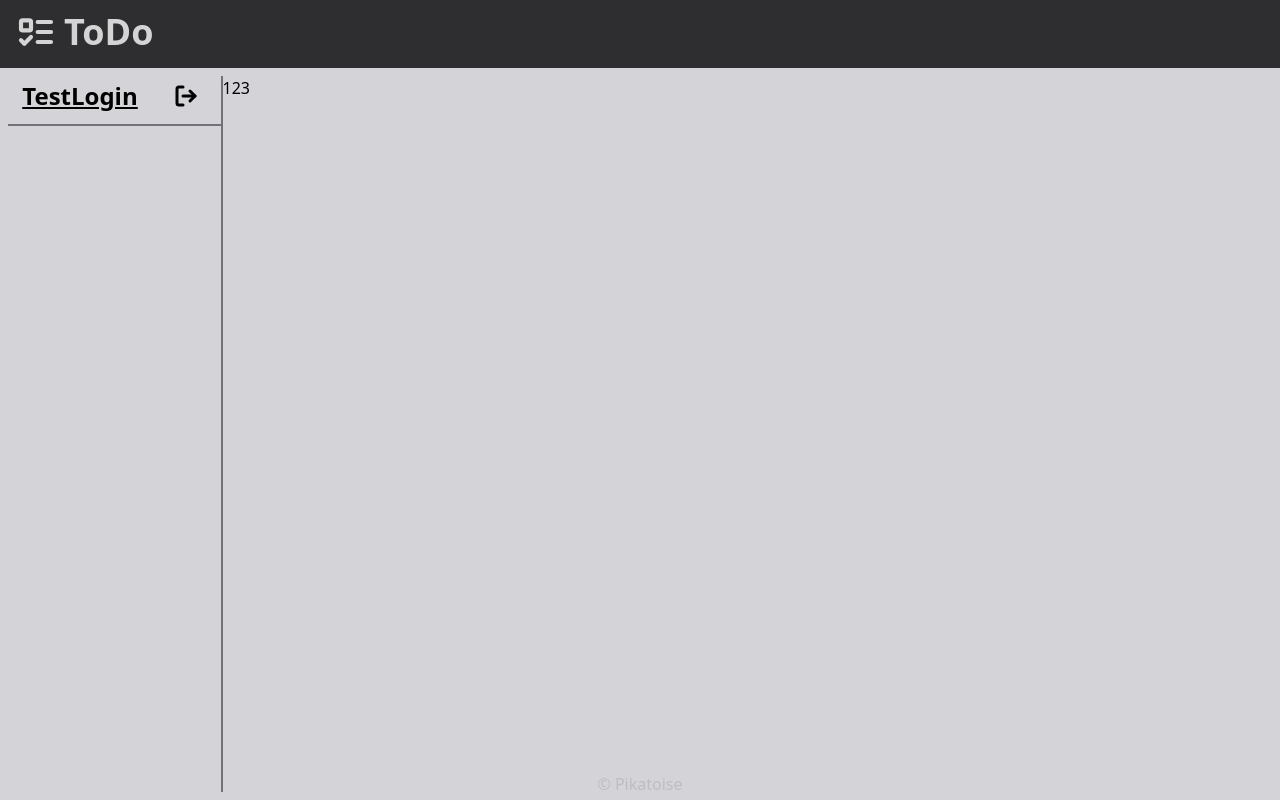
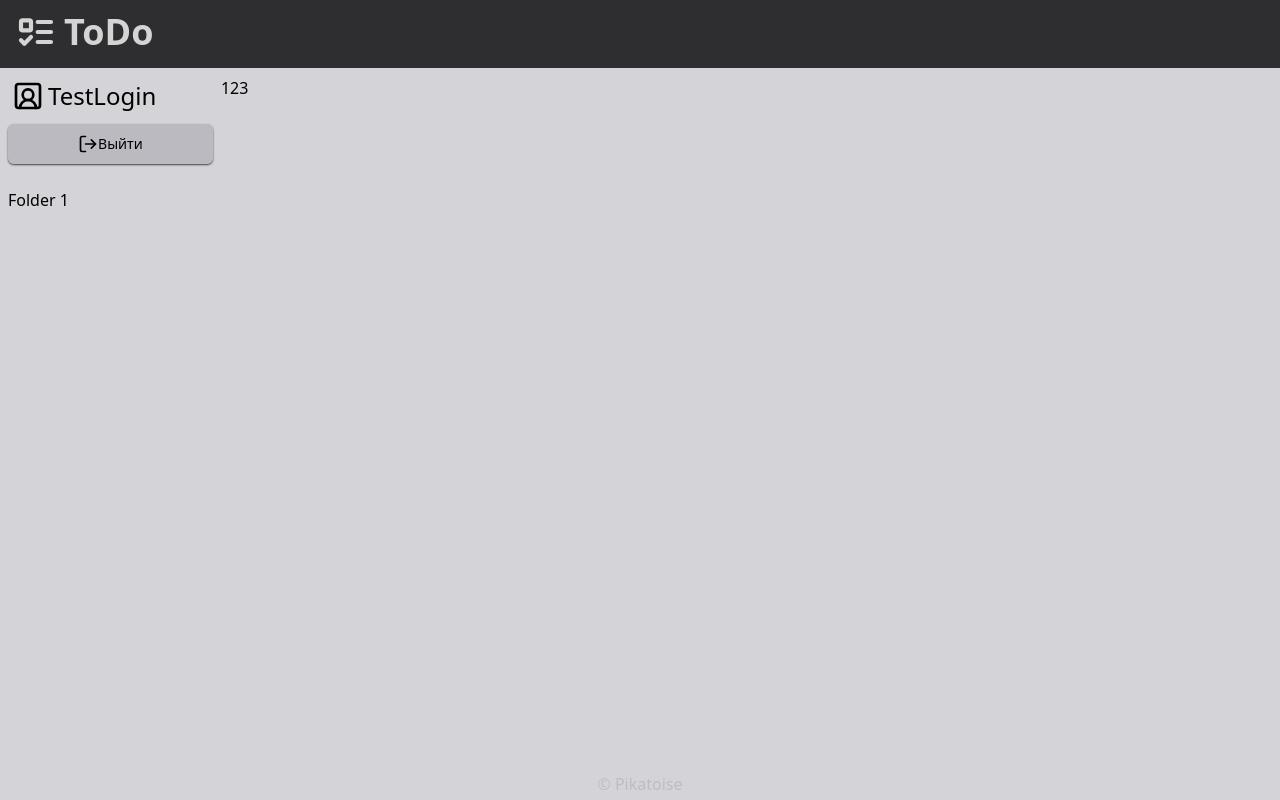
Before and after one commit to Pikatoise/ToDoWeb, a React (Vite) app in the folder Frontend/ToDo.React/: page / in a window 1280 px wide. Built offline with nearby package versions, Linux system fonts and the light colour scheme.

Commit message:
start folders

```diff
--- a/Frontend/ToDo.React/src/components/Separator/Separator.tsx
+++ b/Frontend/ToDo.React/src/components/Separator/Separator.tsx
@@ -1,19 +1,20 @@
 import { FC } from 'react';
 
 export enum Orientation {
-    Vertical = "min-h-max border-e-2",
-    Horizontal = "min-w-max border-b-2"
+    Vertical = "min-h-max border-e-",
+    Horizontal = "min-w-max border-b-"
 }
 
 interface SeparatorProps {
     orientation: Orientation,
     color?: string,
-    margin?: number;
+    margin?: string,
+    stroke?: string;
 }
 
-const Separator: FC<SeparatorProps> = ({ orientation, color = "border-zinc-500", margin = 0, ...props }) => {
+const Separator: FC<SeparatorProps> = ({ orientation, color = "border-zinc-500", margin = "0", stroke = "2" }) => {
     const styles = [
-        orientation,
+        orientation + stroke,
         orientation === Orientation.Horizontal ? `mx-${margin}` : `my-${margin}`,
         color
     ].join(' ');
--- a/Frontend/ToDo.React/src/components/SidePanel/SidePanel.tsx
+++ b/Frontend/ToDo.React/src/components/SidePanel/SidePanel.tsx
@@ -1,7 +1,7 @@
 import { FC } from 'react';
 import BurgerMenu from "../BurgerMenu/BurgerMenu";
 import { Button } from "../ui/button";
-import { LogOut } from "lucide-react";
+import { LogOut, UserSquare2 } from "lucide-react";
 import Separator, { Orientation } from "../Separator/Separator";
 import useAuth from "@/hooks/useAuth";
 import styles from "@/styles/SidePanel.module.css";
@@ -17,20 +17,37 @@ const SidePanel: FC = () => {
         });
     };
 
+    const ProfileClick = () => {
+
+    };
+
     return (
         <BurgerMenu>
             <div className={styles.sidePanel}>
                 <div className={styles.head}>
-                    <div className={styles.login}>
-                        {auth?.user?.Login}
+                    <div className={styles.user}>
+                        <Button size="icon" className={styles.btnProfile} onClick={ProfileClick}>
+                            <UserSquare2 color="#000" strokeWidth={2} className={styles.icon} />
+                        </Button>
+
+                        <div className={styles.login}>
+                            {auth?.user?.Login}
+                        </div>
                     </div>
 
                     <Button size="icon" className={styles.btnExit} onClick={ExitClick}>
-                        <LogOut color="#000" strokeWidth={3} className={styles.icon} />
+                        <LogOut color="#000" strokeWidth={2} className={styles.icon} />
+                        Выйти
                     </Button>
                 </div>
 
-                <Separator orientation={Orientation.Horizontal} margin={2} />
+                <Separator orientation={Orientation.Horizontal} stroke="2" />
+
+                <div className={styles.folders}>
+                    <div>
+                        Folder 1
+                    </div>
+                </div>
             </div>
         </BurgerMenu>
     );
--- a/Frontend/ToDo.React/src/styles/SidePanel.module.css
+++ b/Frontend/ToDo.React/src/styles/SidePanel.module.css
@@ -1,19 +1,36 @@
 .sidePanel {
-	@apply flex flex-col h-24;
+	@apply flex flex-col h-24 pe-2;
 
 	.head {
-		@apply flex justify-around mb-2;
+		@apply flex flex-col mb-4;
+
+		.user {
+			@apply flex justify-start items-center mb-2;
 		}
 
 		.login {
-		@apply inline mt-1 text-2xl font-bold underline cursor-pointer;
+			@apply inline text-2xl;
+		}
+
+		.btnProfile {
+			@apply bg-transparent hover:bg-zinc-500;
+
+			.icon {
+				@apply w-8 h-8;
+			}
 		}
 
 		.btnExit {
-		@apply bg-transparent hover:bg-zinc-400;
+			@apply w-full text-black shadow-zinc-700 shadow-sm;
+			@apply bg-transparent hover:bg-zinc-500 bg-zinc-400 bg-opacity-50;
 
 			.icon {
-			@apply w-6 h-6;
+				@apply w-5 h-5;
 			}
 		}
 	}
+
+	.folders {
+		@apply flex flex-col mt-2;
+	}
+}
```
Lines whose indentation alone changed are shown as unchanged.
